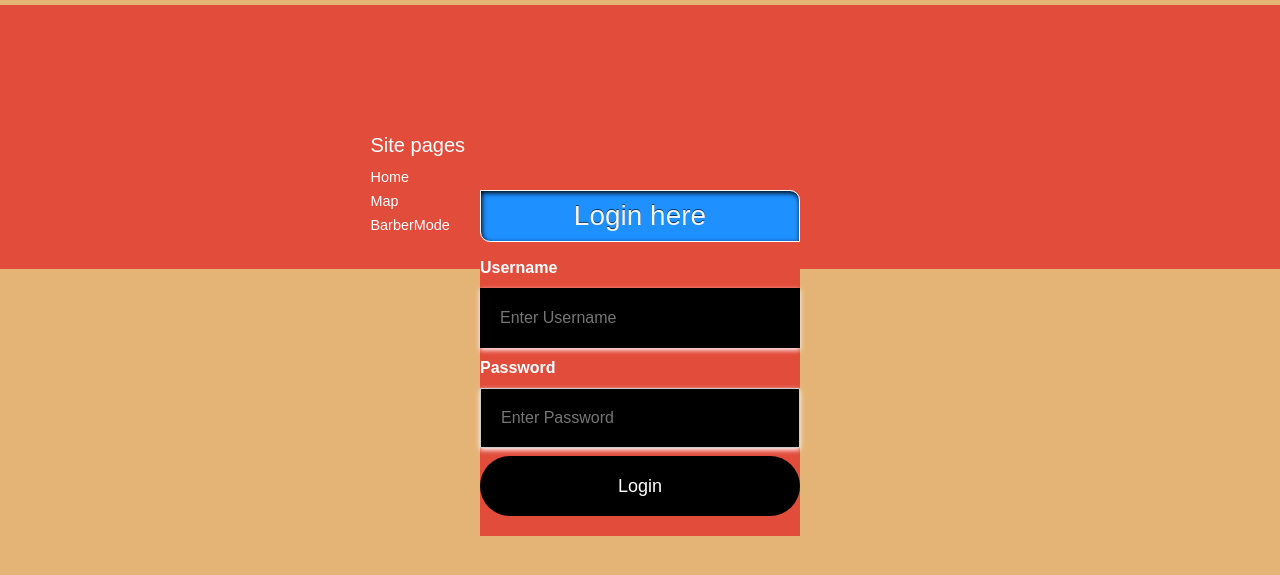
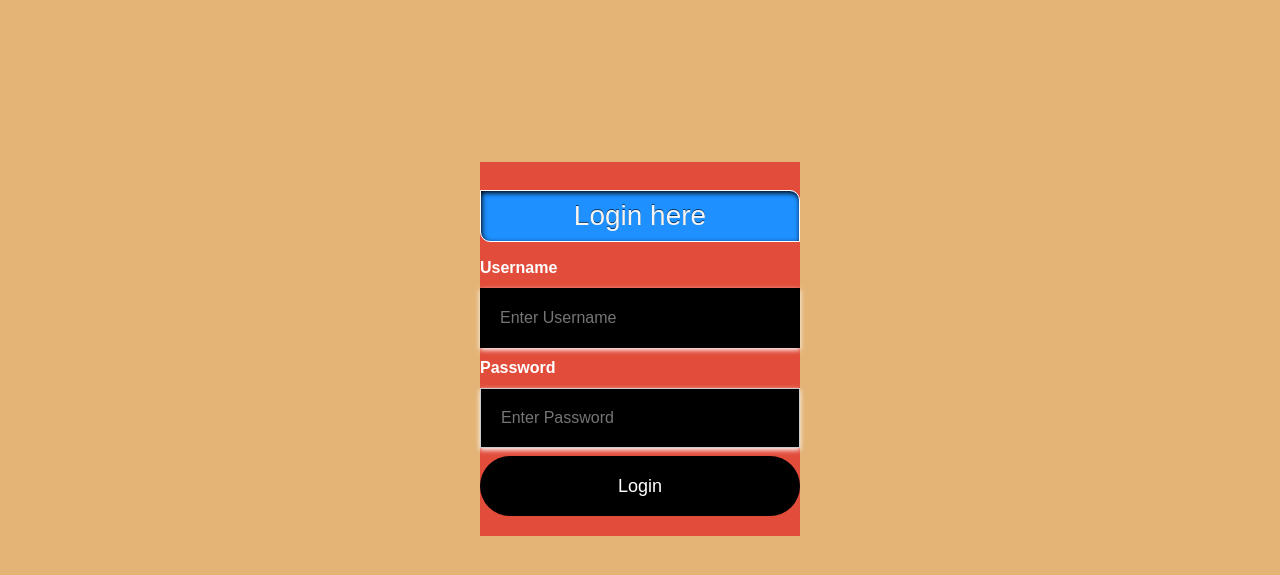
Before and after one commit to JoshDaviess/INSE7B-Code, a website: page webpages/login.html in a window 1280 px wide. Shown: the part 51-626 px from the top of the page. Drawn offline with nearby package versions, Linux system fonts and the light colour scheme.

Commit message:
Update login.html

```diff
--- a/webpages/login.html
+++ b/webpages/login.html
@@ -46,25 +46,7 @@
 
 </div>
 
-<section><div></div></section>
-    <!--- Footer --->
-    <footer class="main-footer">
-      <div class="container">
-        <div class="row">
-          <div class="col-lg-3 mb-5 mb-lg-0">
-            <div class="footer-logo"><img src="" class="img-fluid"></div>
-          </div>
-          <div class="col-lg-3 mb-5 mb-lg-0">
-            <h5 class="footer-heading">Site pages</h5>
-            <ul class="list-unstyled">
-              <li> <a href="index.html" class="footer-link">Home</a></li>
-              <li> <a href="map.html" class="footer-link">Map</a></li>
-              <li> <a href="indexBarber.html" class="footer-link">BarberMode</a></li>
-            </ul>
-          </div>
-        </div>
-      </div>
-    </footer>
+
 
 </body>
 </html>
```
